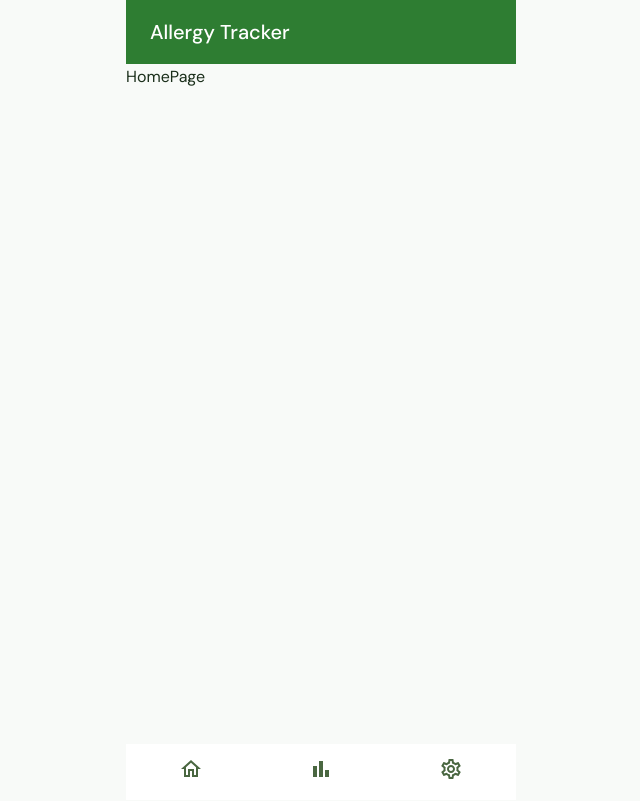
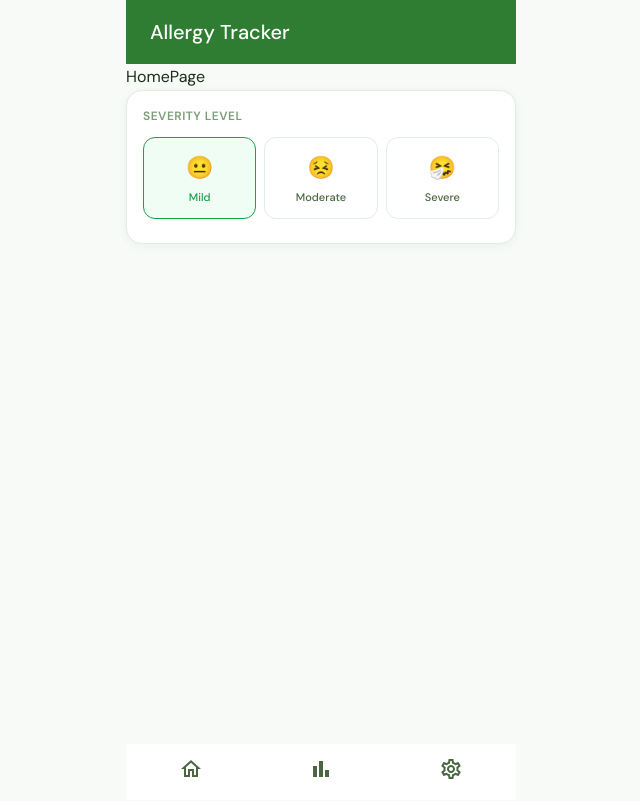
Before and after one commit to YC-TAN/allergy-tracker, a React (Vite) app in the folder allergy-client/: page / in a window 1280 px wide. Shown: the whole page, without its empty margins (319-959 px from the left). Built offline with nearby package versions, Linux system fonts and the light colour scheme.

Commit message:
Add Severity Card

```diff
--- a/allergy-client/src/pages/HomePage.tsx
+++ b/allergy-client/src/pages/HomePage.tsx
@@ -1,6 +1,15 @@
+import { useState } from "react";
+
+import SeverityCard from "../components/ui/SeverityCard";
+import { SeverityRating, type SeverityRatingType } from "../schemas";
+
 const HomePage = () => {
+  const [severity, setSeverity] = useState<SeverityRatingType>(SeverityRating.Mild)
   return (
-    <div>HomePage</div>
+    <div>
+      HomePage
+      <SeverityCard severity={severity} setSeverity={setSeverity} />
+    </div>
   )
 }
 
```
